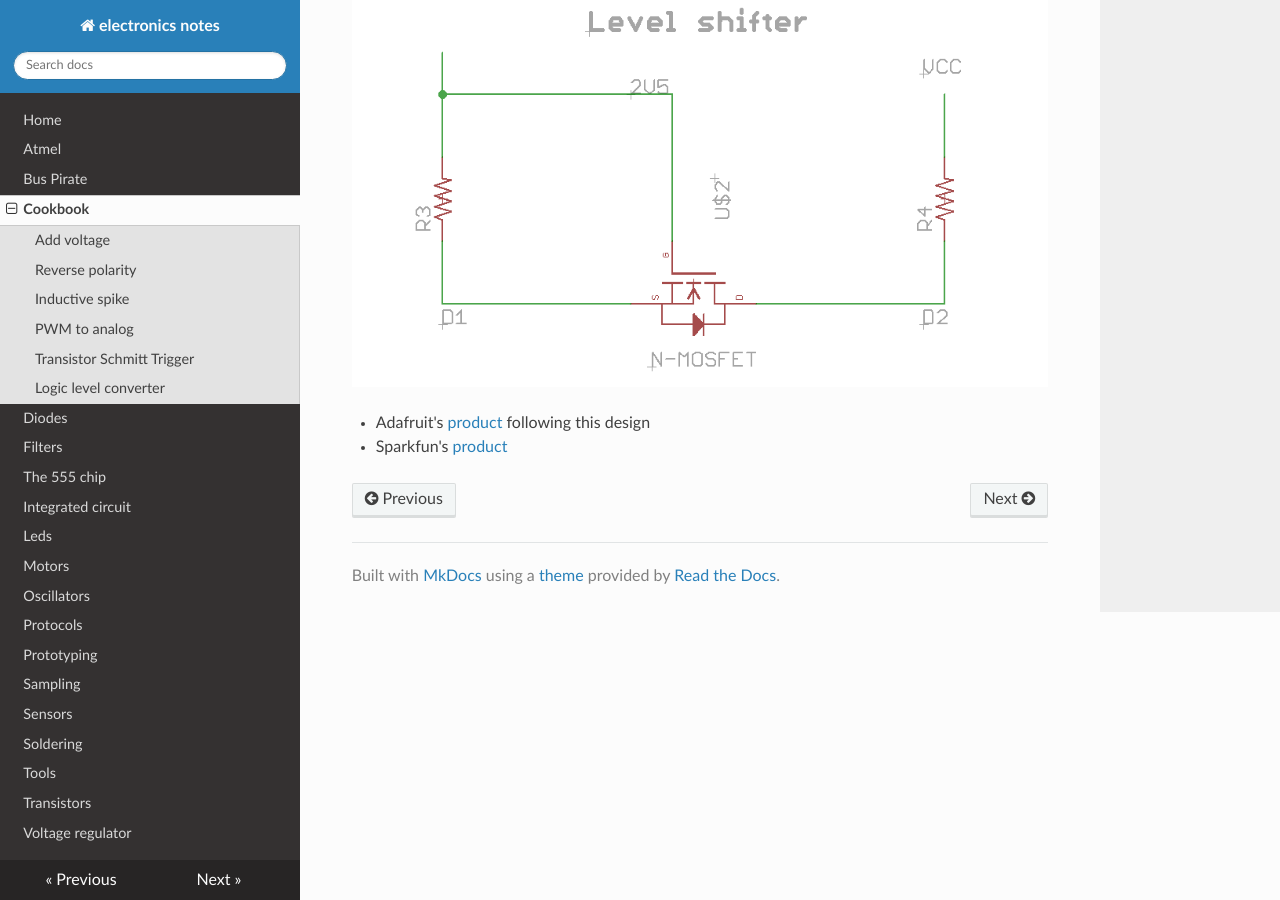
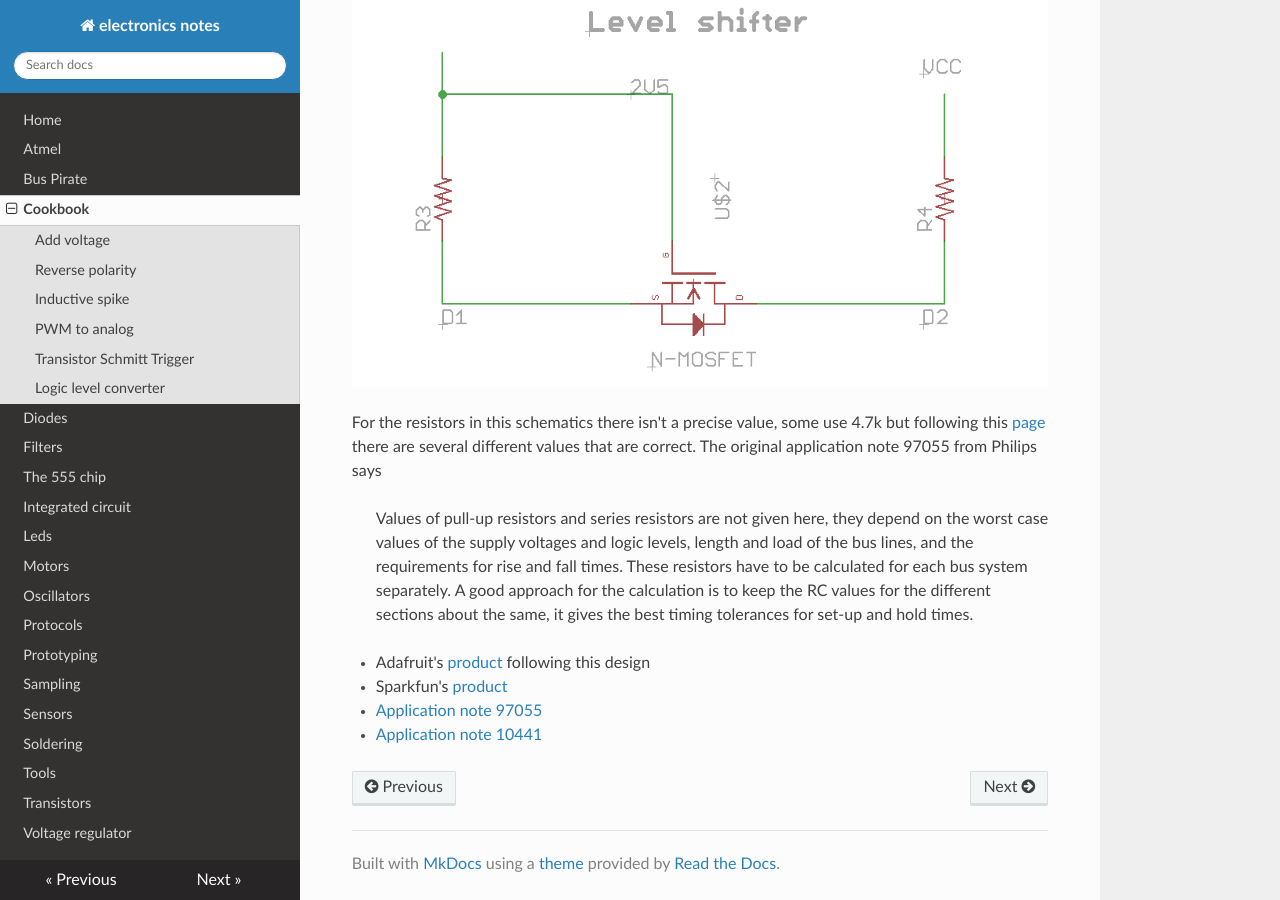
Before and after one commit to gipi/electronics-notes, an MkDocs documentation site: the page built from docs/cookbook.md, in a window 1280 px wide and 900 px high, scrolled down 1988 px. Built offline with MkDocs 1.6.1, drawn with Linux system fonts in a browser that asks for light colours; nearby versions of some CDN libraries; old or Windows-style settings are respelled for this version of MkDocs.

Commit message:
Add more info about level shifter recipe.

```diff
--- a/docs/cookbook.md
+++ b/docs/cookbook.md
@@ -91,5 +91,18 @@ A simple implementation is using a N-Channel MOSFET in the following configurati
 
 ![logic level shifter with N MOSFET](Images/n-channel-logic-level-converter.png)
 
+For the resistors in this schematics there isn't a precise value, some use 4.7k
+but following this [page](http://delphys.net/d.holmes/hardware/levelshift.html)
+there are several different values that are correct. The original application
+note 97055 from Philips says
+
+> Values of pull-up resistors and series resistors are not given here, they depend on the worst case values of the
+> supply voltages and logic levels, length and load of the bus lines, and the requirements for rise and fall times.
+> These resistors have to be calculated for each bus system separately. A good approach for the calculation is to
+> keep the RC values for the different sections about the same, it gives the best timing tolerances for set-up and
+> hold times.
+
  - Adafruit's [product](http://www.adafruit.com/products/757) following this design
  - Sparkfun's [product](https://learn.sparkfun.com/tutorials/bi-directional-logic-level-converter-hookup-guide)
+ - [Application note 97055](https://www.adafruit.com/datasheets/an97055.pdf)
+ - [Application note 10441](http://www.nxp.com/documents/application_note/AN10441.pdf)
```
